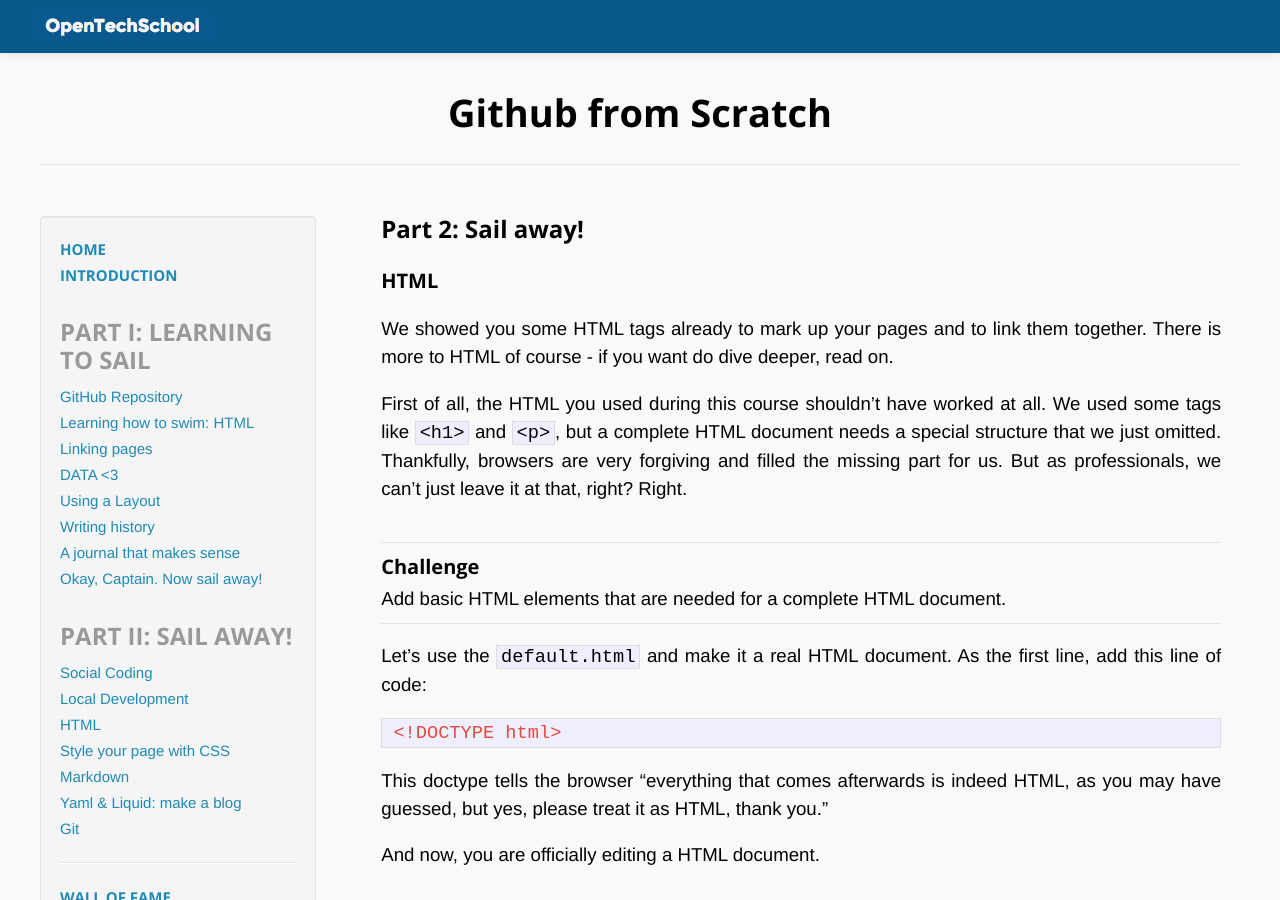
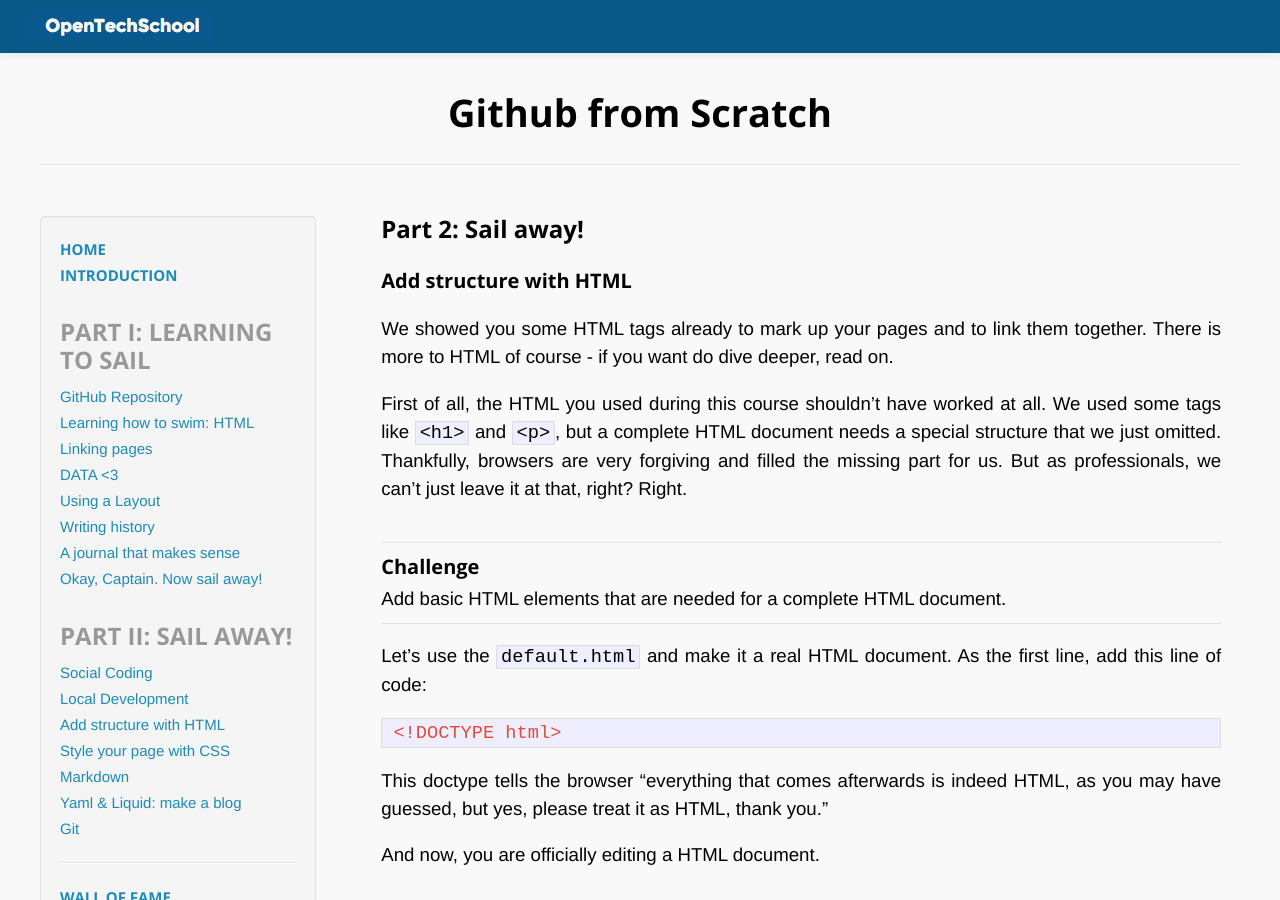
Before and after one commit to afknapping/github-from-scratch, a Jekyll site: the page built from _posts/2007-12-01-html.md, in a window 1280 px wide and 900 px high. Built offline with Jekyll 4.4.1, drawn with Linux system fonts in a browser that asks for light colours; Markdown is read by kramdown in place of the engine named in the settings.

Commit message:
add more descriptive title to HTML chapter

```diff
--- a/_posts/2007-12-01-html.md
+++ b/_posts/2007-12-01-html.md
@@ -1,6 +1,6 @@
 ---
 layout: post
-title:  "HTML"
+title:  "Add structure with HTML"
 chapter: "two"
 ---
 
```
